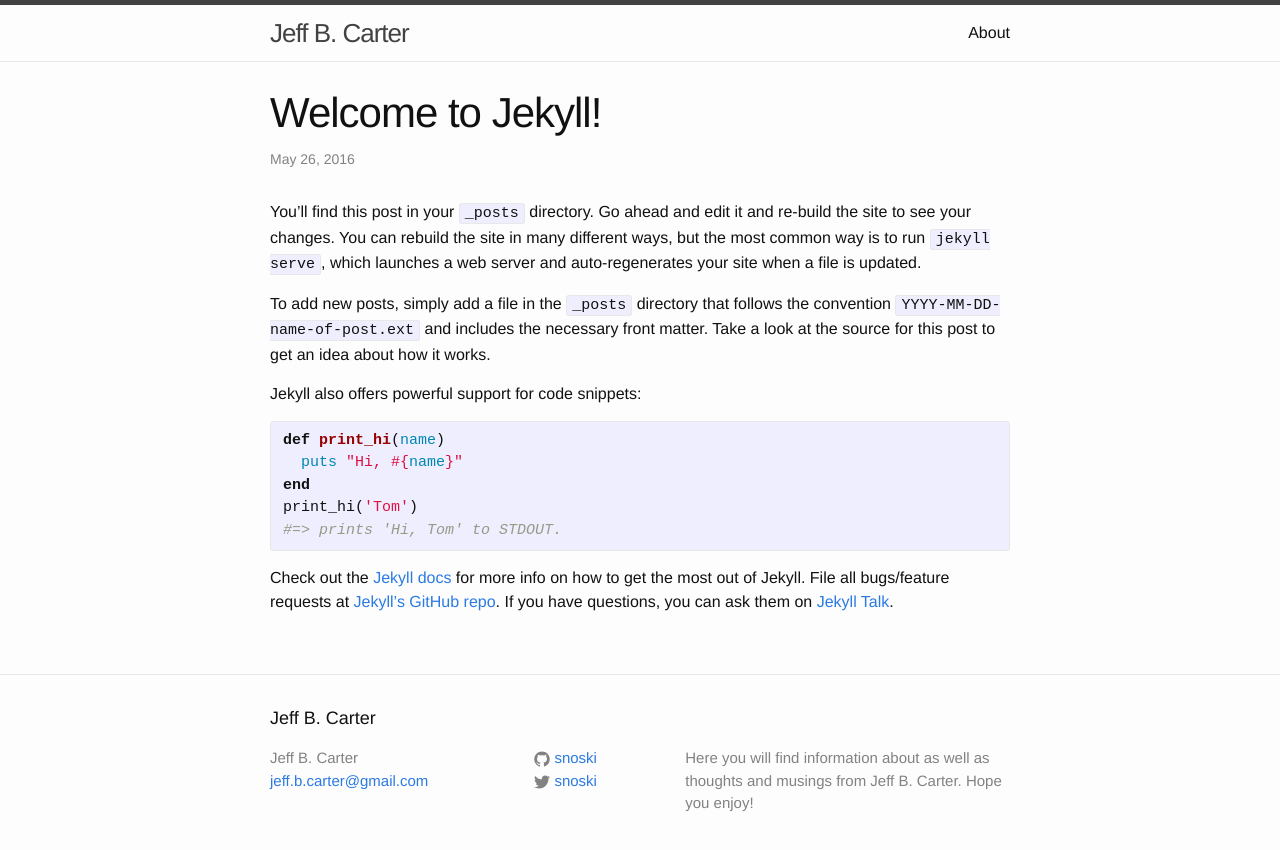
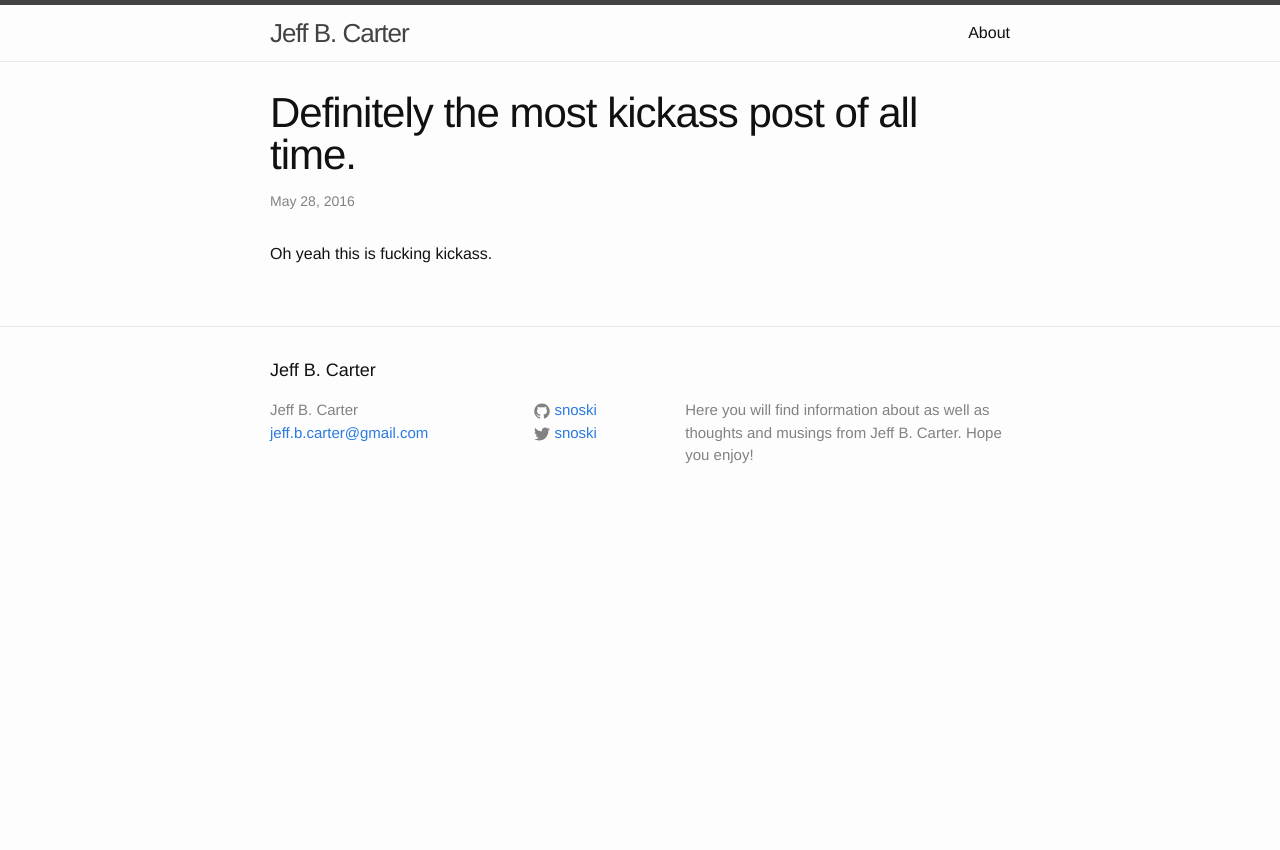
Before and after one commit to snoski/snoski.github.io, a Jekyll site: the page built from _posts/2016-05-26-welcome-to-jekyll.markdown, in a window 1280 px wide. Shown: the top 850 px of the page. Built offline with Jekyll 4.4.1, drawn with Linux system fonts in a browser that asks for light colours.

Commit message:
Update 2016-05-26-welcome-to-jekyll.markdown

```diff
--- a/_posts/2016-05-26-welcome-to-jekyll.markdown
+++ b/_posts/2016-05-26-welcome-to-jekyll.markdown
@@ -1,25 +1,7 @@
 ---
 layout: post
-title:  "Welcome to Jekyll!"
-date:   2016-05-26 02:34:01 -0400
-categories: jekyll update
+title:  "Definitely the most kickass post of all time."
+date:   2016-05-28 11:33:01 -0600
+categories: kickass posts
 ---
-You’ll find this post in your `_posts` directory. Go ahead and edit it and re-build the site to see your changes. You can rebuild the site in many different ways, but the most common way is to run `jekyll serve`, which launches a web server and auto-regenerates your site when a file is updated.
-
-To add new posts, simply add a file in the `_posts` directory that follows the convention `YYYY-MM-DD-name-of-post.ext` and includes the necessary front matter. Take a look at the source for this post to get an idea about how it works.
-
-Jekyll also offers powerful support for code snippets:
-
-{% highlight ruby %}
-def print_hi(name)
-  puts "Hi, #{name}"
-end
-print_hi('Tom')
-#=> prints 'Hi, Tom' to STDOUT.
-{% endhighlight %}
-
-Check out the [Jekyll docs][jekyll-docs] for more info on how to get the most out of Jekyll. File all bugs/feature requests at [Jekyll’s GitHub repo][jekyll-gh]. If you have questions, you can ask them on [Jekyll Talk][jekyll-talk].
-
-[jekyll-docs]: http://jekyllrb.com/docs/home
-[jekyll-gh]:   https://github.com/jekyll/jekyll
-[jekyll-talk]: https://talk.jekyllrb.com/
+Oh yeah this is fucking kickass.
```
